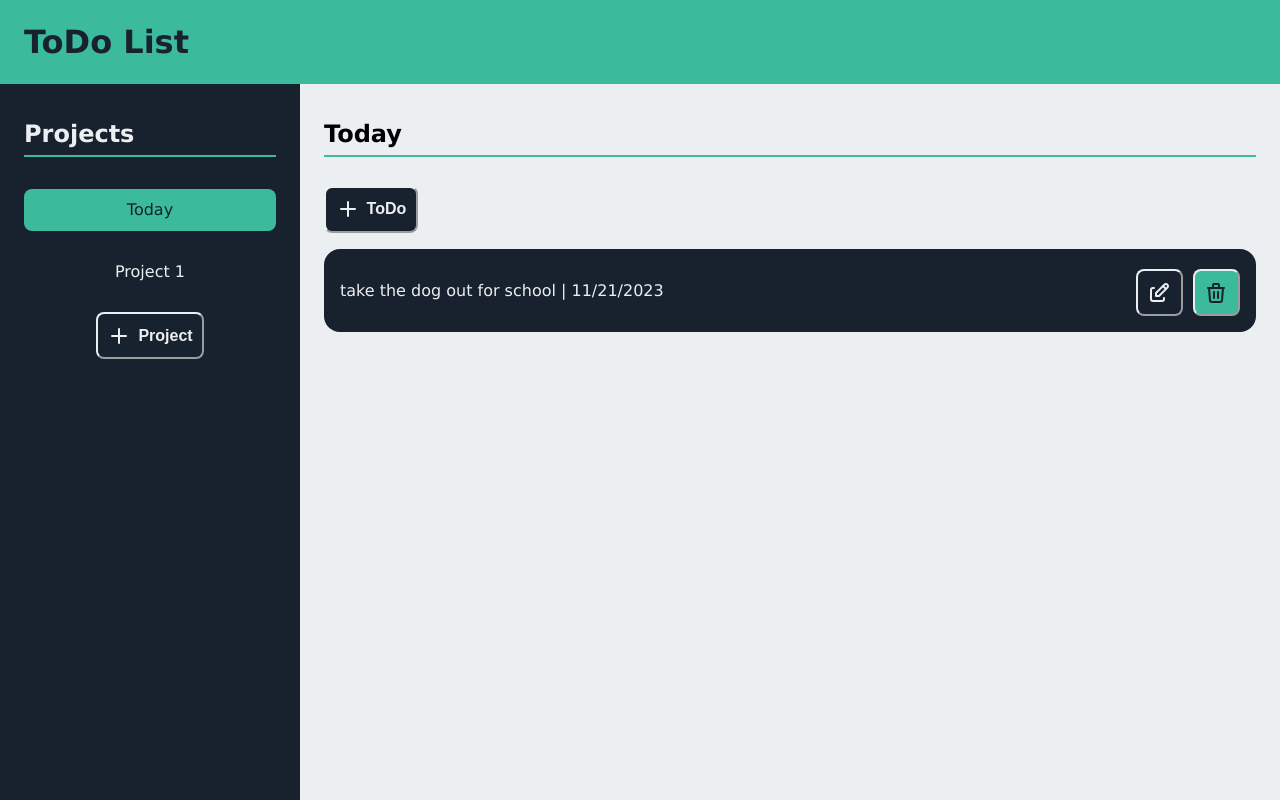
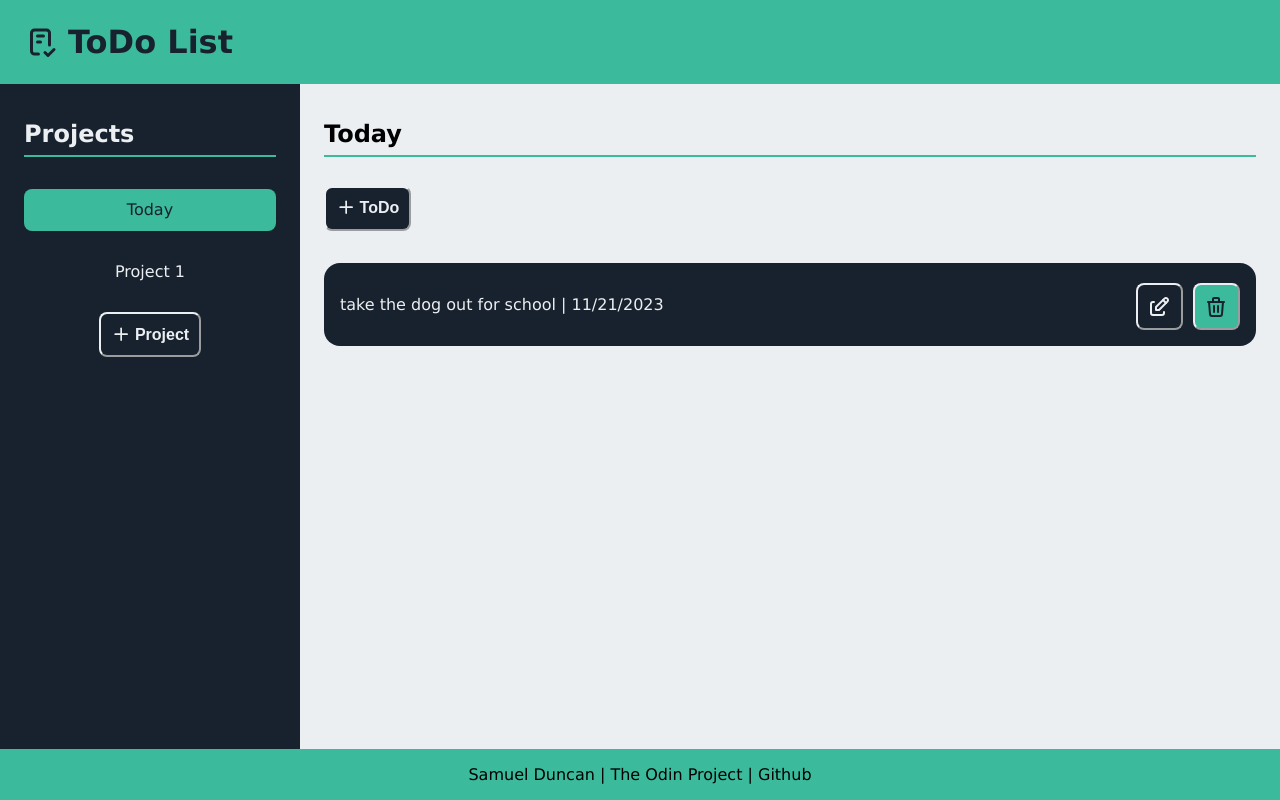
Before and after one commit to Samuel-Duncan/todo-list, a website built with webpack: page dist/index.html in a window 1280 px wide. Built offline with Linux system fonts and the light colour scheme.

Commit message:
Clean up UI

```diff
--- a/src/style.css
+++ b/src/style.css
@@ -7,7 +7,7 @@
   --large-font-size: 2.0rem;
   --border-radius-small: .5rem;
   --border-radius-big: 1rem;
-  --transition-fast: .15s linear;
+  --transition-fast: .2s linear;
   --transition-slow: .3s linear;
   --sidebar-margin: 20px;
   --container-padding: 1em 1.5em;
@@ -63,12 +63,7 @@
   display: flex;
   align-items: center;
   justify-content: center;
-  gap: 7px;
-  margin-top: var(--sidebar-margin);
-}
-
-#new-project-button {
-  margin: 0 auto;
+  gap: 2px;
   margin-top: var(--sidebar-margin);
 }
 
@@ -98,6 +93,11 @@
   border-color: var(--primary-color);
 }
 
+#new-project-button {
+  margin: 0 auto;
+  margin-top: 1.25em;
+}
+
 .container {
   display: grid;
   grid-template-areas:
@@ -117,6 +117,12 @@
   display: flex;
   justify-content: space-between;
   align-items: center;
+}
+
+.header-title-container {
+  display: flex;
+  align-items: center;
+  gap: .5em;
 }
 
 .menu-icon {
@@ -185,11 +191,12 @@
   display: flex;
   align-items: center;
   justify-content: space-between;
+  gap: 1em;
   color: var(--primary-color);
   background-color: var(--secondary-color);
   padding: 1em;
   border-radius: var(--border-radius-big);
-  margin-top: 1em;
+  margin-top: 2em;
 }
 
 .content-button-container {
@@ -208,6 +215,12 @@
 
 .footer {
   grid-area: footer;
+  background-color: var(--tertiary-color);
+  text-align: center;
+}
+
+.footer-content {
+  margin: 0 auto;
 }
 
 /* @media (max-width: 1024px) {
```
Also changed, not shown: dist/index.html, dist/main.js.
